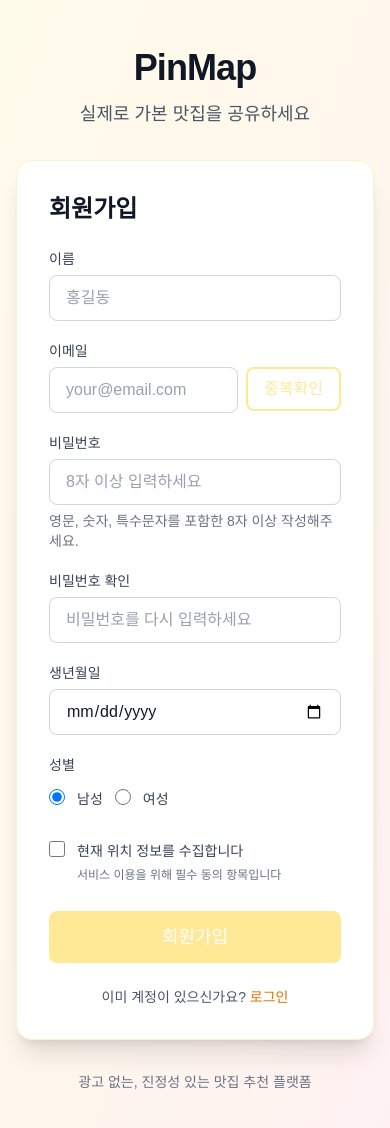
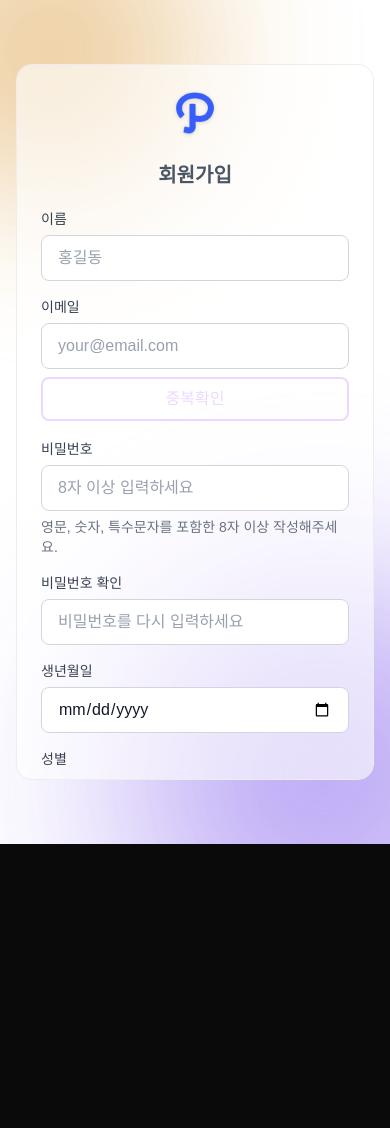
Before and after one commit to valletgood/PinMap, a Next.js app: page /signup in a window 390 px wide. Shown: the top 1128 px of the page. After the commit the page ends 844 px from the top, so only its background shows below. Built offline with nearby package versions, Linux system fonts and the light colour scheme.

Commit message:
feat: 반응형 UI 추가 및 컨셉 색상 수정

```diff
--- a/src/app/(auth)/login/page.tsx
+++ b/src/app/(auth)/login/page.tsx
@@ -13,6 +13,9 @@ import { useAuthStore } from "@/stores/authStore";
 import { GuestGuard } from "@/components/auth/GuestGuard";
 import { handleCurrentLocation } from "@/lib/location";
 import { useLocationStore } from "@/stores/locationStore";
+import Image from "next/image";
+import logo from "../../../../public/icons/logo.png";
+import { Checkbox } from "@/components/ui/Checkbox";
 
 /**
  * Login 페이지
@@ -24,6 +27,7 @@ export default function LoginPage() {
   const [email, setEmail] = useState("");
   const [password, setPassword] = useState("");
   const [error, setError] = useState<string | null>(null);
+  const [isRemember, setIsRemember] = useState(false);
   const router = useRouter();
   const { login } = useAuthStore();
   const { setLocation } = useLocationStore();
@@ -55,7 +59,7 @@ export default function LoginPage() {
     }, 500);
 
     return () => clearTimeout(timer);
-  }, []);
+  }, [setLocation]);
 
   const handleLogin = useCallback(async () => {
     if (!email.trim() || !password.trim()) {
@@ -88,28 +92,41 @@ export default function LoginPage() {
 
   return (
     <GuestGuard>
-      <div className="min-h-screen flex items-center justify-center bg-gradient-to-br from-amber-50 via-orange-50 to-rose-50 px-4 py-12">
-        <div className="w-full max-w-md">
+      <div className="min-h-screen flex items-center justify-center bg-white px-4 py-6 md:px-4 md:py-12 relative overflow-hidden">
+        {/* SVG와 동일한 배경 그라데이션 효과 */}
+        <div className="absolute inset-0 pointer-events-none">
+          {/* 좌측 상단 베이지 원형 그라데이션 */}
+          <div className="absolute top-0 left-0 w-[300px] h-[300px] md:w-[582px] md:h-[582px] -translate-x-1/3 -translate-y-1/3 md:-translate-x-1/4 md:-translate-y-1/4 opacity-90 md:opacity-80 blur-[80px] md:blur-[184px]">
+            <div className="w-full h-full rounded-full bg-[#EBC894]"></div>
+          </div>
+          {/* 우측 하단 라벤더 원형 그라데이션 */}
+          <div className="absolute bottom-0 right-0 w-[400px] h-[400px] md:w-[934px] md:h-[934px] translate-x-1/3 translate-y-1/3 md:translate-x-1/4 md:translate-y-1/4 opacity-90 md:opacity-80 blur-[100px] md:blur-[295px]">
+            <div className="w-full h-full rounded-full bg-[#B49EF4]"></div>
+          </div>
+        </div>
+
+        <div className="w-full max-w-md relative z-10">
           {/* 헤더 */}
-          <div className="text-center mb-8 space-y-3">
-            <h1 className="text-4xl font-bold text-gray-900 tracking-tight">
-              PinMap
-            </h1>
-            <p className="text-gray-600 text-lg">
-              실제로 가본 맛집을 공유하세요
-            </p>
-          </div>
 
-          {/* 로그인 카드 */}
-          <div className="bg-white rounded-2xl shadow-xl p-8 border border-amber-100">
-            <h2 className="text-2xl font-semibold text-gray-900 mb-6">
+          {/* 로그인 카드 - 부드러운 파스텔 스타일 */}
+          <div className="bg-white/60 rounded-2xl md:rounded-3xl p-6 md:p-8 border border-gray">
+            <div className="text-center mb-6 md:mb-8 space-y-3 md:space-y-4">
+              <div className="flex justify-center mb-6">
+                <Image
+                  src={logo}
+                  alt="PinMap"
+                  className="w-12 h-12 md:w-14 md:h-14 drop-shadow-sm"
+                />
+              </div>
+            </div>
+            <h2 className="text-center text-xl md:text-2xl font-semibold text-gray-600 mb-5 md:mb-6">
               로그인
             </h2>
 
-            <div className="space-y-5">
+            <div className="space-y-4 md:space-y-5">
               {error && (
                 <div
-                  className="bg-red-50 border border-red-200 text-red-700 px-4 py-3 rounded-lg text-sm"
+                  className="bg-red-50/80 border border-red-200/60 text-red-600 px-4 py-3 rounded-lg text-sm backdrop-blur-sm"
                   role="alert"
                 >
                   {error}
@@ -139,6 +156,21 @@ export default function LoginPage() {
                 autoComplete="current-password"
                 aria-label="비밀번호 입력"
               />
+              <div className="flex items-center justify-between">
+                <div className="flex items-center space-x-2">
+                  <Checkbox
+                    label="로그인 상태 유지"
+                    checked={isRemember}
+                    onChange={setIsRemember}
+                  />
+                </div>
+                <a
+                  href="#"
+                  className="text-sm text-[#0052B4] opacity-90 hover:text-purple-700 font-medium transition-colors active:opacity-70"
+                >
+                  비밀번호를 잊으셨나요?
+                </a>
+              </div>
 
               <div className="pt-2">
                 <Button
@@ -158,29 +190,18 @@ export default function LoginPage() {
             </div>
 
             {/* 추가 링크 */}
-            <div className="mt-6 text-center space-y-3">
-              <a
-                href="#"
-                className="text-sm text-amber-600 hover:text-amber-700 font-medium transition-colors"
-              >
-                비밀번호를 잊으셨나요?
-              </a>
+            <div className="mt-5 md:mt-6 text-center space-y-2 md:space-y-3">
               <div className="text-sm text-gray-600">
                 계정이 없으신가요?{" "}
                 <a
                   href="/signup"
-                  className="text-amber-600 hover:text-amber-700 font-medium transition-colors"
+                  className="text-[#0052B4] opacity-90 hover:text-[#0052B4] font-medium transition-colors active:opacity-70"
                 >
                   회원가입
                 </a>
               </div>
             </div>
           </div>
-
-          {/* 푸터 */}
-          <p className="mt-8 text-center text-sm text-gray-500">
-            광고 없는, 진정성 있는 맛집 추천 플랫폼
-          </p>
         </div>
       </div>
     </GuestGuard>
--- a/src/app/(auth)/signup/page.tsx
+++ b/src/app/(auth)/signup/page.tsx
@@ -12,6 +12,8 @@ import { AxiosError } from "axios";
 import { SignupRequest } from "@/apis/auth/types";
 import { toast } from "react-toastify";
 import { GuestGuard } from "@/components/auth/GuestGuard";
+import Image from "next/image";
+import logo from "../../../../public/icons/logo.png";
 
 /**
  * Signup 페이지
@@ -182,25 +184,39 @@ export default function SignupPage() {
 
   return (
     <GuestGuard>
-      <div className="min-h-screen flex items-center justify-center bg-gradient-to-br from-amber-50 via-orange-50 to-rose-50 px-4 py-12">
-        <div className="w-full max-w-md">
-          {/* 헤더 */}
-          <div className="text-center mb-8 space-y-3">
-            <h1 className="text-4xl font-bold text-gray-900 tracking-tight">
-              PinMap
-            </h1>
-            <p className="text-gray-600 text-lg">
-              실제로 가본 맛집을 공유하세요
-            </p>
+      <div className="min-h-screen flex items-center justify-center bg-white px-4 py-6 md:px-4 md:py-12 relative overflow-hidden">
+        {/* SVG와 동일한 배경 그라데이션 효과 */}
+        <div className="absolute inset-0 pointer-events-none">
+          {/* 좌측 상단 베이지 원형 그라데이션 */}
+          <div className="absolute top-0 left-0 w-[300px] h-[300px] md:w-[582px] md:h-[582px] -translate-x-1/3 -translate-y-1/3 md:-translate-x-1/4 md:-translate-y-1/4 opacity-90 md:opacity-80 blur-[80px] md:blur-[184px]">
+            <div className="w-full h-full rounded-full bg-[#EBC894]"></div>
           </div>
+          {/* 우측 하단 라벤더 원형 그라데이션 */}
+          <div className="absolute bottom-0 right-0 w-[400px] h-[400px] md:w-[934px] md:h-[934px] translate-x-1/3 translate-y-1/3 md:translate-x-1/4 md:translate-y-1/4 opacity-90 md:opacity-80 blur-[100px] md:blur-[295px]">
+            <div className="w-full h-full rounded-full bg-[#B49EF4]"></div>
+          </div>
+        </div>
 
+        <div className="w-full max-w-md relative z-10">
           {/* 회원가입 카드 */}
-          <div className="bg-white rounded-2xl shadow-xl p-8 border border-amber-100">
-            <h2 className="text-2xl font-semibold text-gray-900 mb-6">
+          <div className="bg-white/60 rounded-2xl md:rounded-3xl p-6 md:p-8 border border-gray max-h-[calc(100vh-8rem)] md:max-h-none overflow-y-auto">
+            <div className="text-center mb-6 md:mb-8 space-y-3 md:space-y-4">
+              <div className="flex justify-center mb-6">
+                <Image
+                  src={logo}
+                  alt="PinMap"
+                  className="w-12 h-12 md:w-14 md:h-14 drop-shadow-sm"
+                />
+              </div>
+            </div>
+            <h2 className="text-center text-xl md:text-2xl font-semibold text-gray-600 mb-5 md:mb-6">
               회원가입
             </h2>
 
-            <section className="space-y-5" aria-label="회원가입 폼">
+            <section
+              className="space-y-4 md:space-y-5"
+              aria-label="회원가입 폼"
+            >
               <Input
                 type="text"
                 label="이름"
@@ -214,7 +230,7 @@ export default function SignupPage() {
               />
 
               <div className="space-y-2">
-                <div className="flex gap-2">
+                <div className="flex flex-col sm:flex-row gap-2">
                   <div className="flex-1">
                     <Input
                       type="email"
@@ -232,7 +248,7 @@ export default function SignupPage() {
                       aria-label="이메일 입력"
                     />
                   </div>
-                  <div className="flex items-end pb-0.5">
+                  <div className="flex items-end pb-0.5 sm:pb-0">
                     <Button
                       type="button"
                       variant="outline"
@@ -247,7 +263,7 @@ export default function SignupPage() {
                         isEmailAvailable === true
                       }
                       isLoading={checkEmailMutation.isPending}
-                      className="whitespace-nowrap"
+                      className="w-full sm:w-auto whitespace-nowrap"
                       aria-label="이메일 중복확인"
                     >
                       중복확인
@@ -342,14 +358,14 @@ export default function SignupPage() {
                 aria-label="생년월일 입력"
               />
 
-              <div className="space-y-3">
+              <div className="space-y-2 md:space-y-3">
                 <label
                   htmlFor="gender"
                   className="block text-sm font-medium text-gray-700"
                 >
                   성별
                 </label>
-                <div className="flex gap-3 items-center justify-start">
+                <div className="flex gap-3 md:gap-3 items-center justify-start">
                   <Radio
                     id="gender-male"
                     name="gender"
@@ -400,23 +416,18 @@ export default function SignupPage() {
             </section>
 
             {/* 추가 링크 */}
-            <div className="mt-6 text-center">
+            <div className="mt-5 md:mt-6 text-center">
               <div className="text-sm text-gray-600">
                 이미 계정이 있으신가요?{" "}
                 <a
-                  href="/auth/login"
-                  className="text-amber-600 hover:text-amber-700 font-medium transition-colors"
+                  href="/login"
+                  className="text-[#0052B4] opacity-90 hover:text-[#0052B4] font-medium transition-colors active:opacity-70"
                 >
                   로그인
                 </a>
               </div>
             </div>
           </div>
-
-          {/* 푸터 */}
-          <p className="mt-8 text-center text-sm text-gray-500">
-            광고 없는, 진정성 있는 맛집 추천 플랫폼
-          </p>
         </div>
       </div>
     </GuestGuard>
--- a/src/app/globals.css
+++ b/src/app/globals.css
@@ -17,3 +17,31 @@ body {
   background: var(--color-background);
   font-family: Arial, Helvetica, sans-serif;
 }
+
+/* 애니메이션 키프레임 */
+@keyframes blob {
+  0% {
+    transform: translate(0px, 0px) scale(1);
+  }
+  33% {
+    transform: translate(30px, -50px) scale(1.1);
+  }
+  66% {
+    transform: translate(-20px, 20px) scale(0.9);
+  }
+  100% {
+    transform: translate(0px, 0px) scale(1);
+  }
+}
+
+.animate-blob {
+  animation: blob 7s infinite;
+}
+
+.animation-delay-2000 {
+  animation-delay: 2s;
+}
+
+.animation-delay-4000 {
+  animation-delay: 4s;
+}
--- a/src/components/ui/Button.tsx
+++ b/src/components/ui/Button.tsx
@@ -24,13 +24,13 @@ interface ButtonProps extends React.ButtonHTMLAttributes<HTMLButtonElement> {
 
 const variantStyles = {
   primary:
-    "bg-amber-600 text-white hover:bg-amber-700 active:bg-amber-800 disabled:bg-amber-300 disabled:cursor-not-allowed",
+    "bg-[#6938D3] text-white hover:bg-[#5a2fb8] active:bg-[#4b269d] disabled:bg-purple-300 disabled:cursor-not-allowed",
   secondary:
     "bg-gray-100 text-gray-900 hover:bg-gray-200 active:bg-gray-300 disabled:bg-gray-50 disabled:cursor-not-allowed",
   outline:
-    "border-2 border-amber-600 text-amber-600 hover:bg-amber-50 active:bg-amber-100 disabled:border-amber-300 disabled:text-amber-300 disabled:cursor-not-allowed",
+    "border-2 border-[#6938D3] text-[#6938D3] hover:bg-purple-50 active:bg-purple-100 disabled:border-purple-300 disabled:text-purple-300 disabled:cursor-not-allowed",
   ghost:
-    "text-amber-600 hover:bg-amber-50 active:bg-amber-100 disabled:text-amber-300 disabled:cursor-not-allowed",
+    "text-[#6938D3] hover:bg-purple-50 active:bg-purple-100 disabled:text-purple-300 disabled:cursor-not-allowed",
 };
 
 const sizeStyles = {
@@ -53,7 +53,7 @@ export const Button = React.memo<ButtonProps>(
       <button
         type="button"
         className={cn(
-          "font-medium rounded-lg transition-all duration-200 focus:outline-none focus:ring-2 focus:ring-amber-500 focus:ring-offset-2 disabled:opacity-50",
+          "font-medium rounded-lg transition-all duration-200 focus:outline-none focus:ring-2 focus:ring-[#6938D3] focus:ring-offset-2 disabled:opacity-50",
           variantStyles[variant],
           sizeStyles[size],
           className
--- a/src/components/ui/Checkbox.tsx
+++ b/src/components/ui/Checkbox.tsx
@@ -41,7 +41,7 @@ export const Checkbox = React.memo<CheckboxProps>(
             id={checkboxId}
             type="checkbox"
             className={cn(
-              "w-4 h-4 text-amber-600 border-gray-300 rounded focus:ring-2 focus:ring-amber-500 focus:ring-offset-0 cursor-pointer transition-colors",
+              "w-4 h-4 text-[#6938D3] border-gray-300 rounded focus:ring-2 focus:ring-[#6938D3] focus:ring-offset-0 cursor-pointer transition-colors",
               "disabled:bg-gray-100 disabled:border-gray-300 disabled:cursor-not-allowed",
               className
             )}
--- a/src/components/ui/Input.tsx
+++ b/src/components/ui/Input.tsx
@@ -61,11 +61,11 @@ export const Input = React.memo<InputProps>(
           className={cn(
             "w-full px-4 py-2.5 text-base border rounded-lg transition-all duration-200",
             "bg-white text-gray-900 placeholder:text-gray-400",
-            "focus:outline-none focus:ring-2 focus:ring-amber-500 focus:border-transparent",
+            "focus:outline-none focus:ring-2 focus:ring-[#6938D3] focus:border-transparent",
             "disabled:bg-gray-50 disabled:text-gray-500 disabled:cursor-not-allowed disabled:placeholder:text-gray-300",
             hasError
               ? "border-red-500 focus:ring-red-500"
-              : "border-gray-300 hover:border-amber-400",
+              : "border-gray-300 hover:border-purple-400",
             className
           )}
           aria-invalid={hasError}
--- a/src/components/ui/Radio.tsx
+++ b/src/components/ui/Radio.tsx
@@ -36,7 +36,7 @@ export const Radio = React.memo<RadioProps>(
             id={radioId}
             type="radio"
             className={cn(
-              "w-4 h-4 text-amber-600 border-gray-300 focus:ring-2 focus:ring-amber-500 focus:ring-offset-0 cursor-pointer transition-colors",
+              "w-4 h-4 text-[#6938D3] border-gray-300 focus:ring-2 focus:ring-[#6938D3] focus:ring-offset-0 cursor-pointer transition-colors",
               "disabled:bg-gray-100 disabled:border-gray-300 disabled:cursor-not-allowed",
               className
             )}
```
Also changed, not shown: public/icons/logo.png (added).
